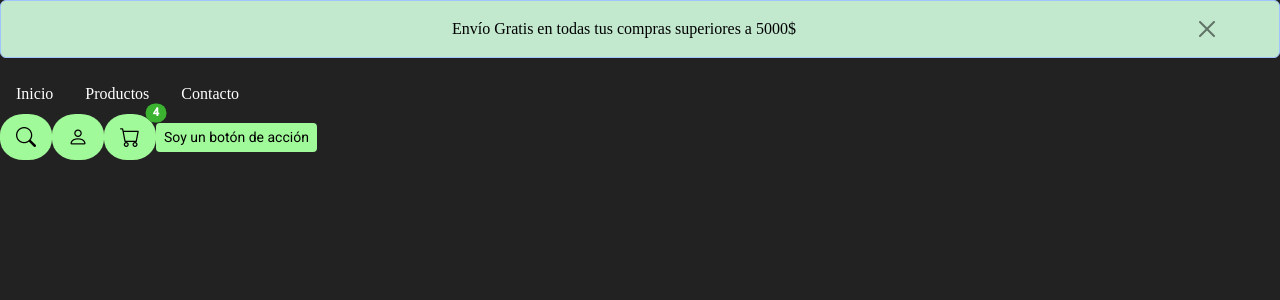
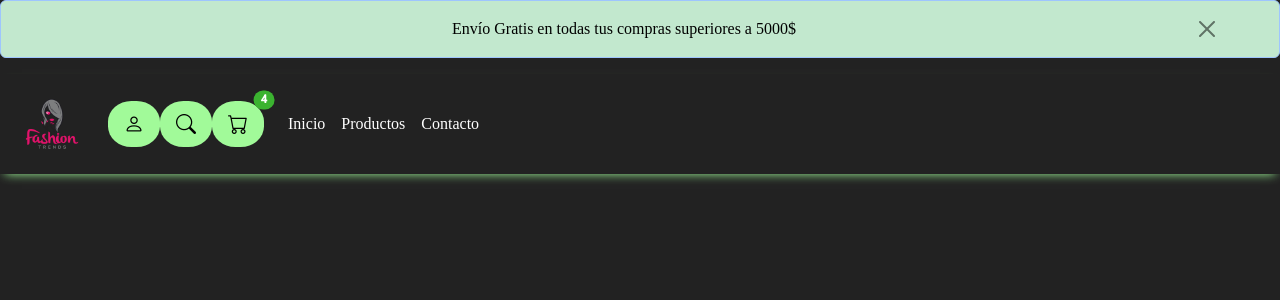
Before and after one commit to Gerschuk/proyecto-frontend-numen, a React (Create React App) app: page / in a window 1280 px wide. Shown: the top 300 px of the page. Built offline with nearby package versions, Linux system fonts and the light colour scheme.

Commit message:
Feat(Navbar): Actualización de componentes
- Se agregó un collapse
- Se agregó el logo
- Se agregó un borde inferior
- Faltan estilos para desktop

```diff
--- a/src/App.js
+++ b/src/App.js
@@ -28,10 +28,6 @@ function App() {
       <Alerta texto="Envío Gratis en todas tus compras superiores a 5000$" />
       <header>
         <Navbar contenido={paginas} />
-        <Boton icono="buscar" circulo="true"/>
-        <Boton icono="login" circulo="true" />
-        <Boton icono="carrito" circulo="true" cantArticulos="4"/>
-        <Boton texto = "Soy un botón de acción"/>
       </header>
     </>
   );
--- a/src/assets/componentes/navbar/Navbar.js
+++ b/src/assets/componentes/navbar/Navbar.js
@@ -1,4 +1,6 @@
 import "./navbar.css";
+import logo from "../../imagenes/logo.png";
+import Boton from "../boton/Boton";
 
 function Navbar({ contenido }) {
     const listaEnlaces = contenido.map(enlace => {
@@ -9,11 +11,27 @@ function Navbar({ contenido }) {
         )
     });
 
+
     return (
-        <nav>
-            <ul className="nav">
-                {listaEnlaces}
-            </ul>
+        <nav className="navbar navbar-expand-lg">
+            <div className="container-fluid">
+                <a className="navbar-brand" href="/index">
+                    <img className="img-fluid" src={logo} alt="Fashion Trends logo"></img>
+                </a>
+                <div className="d-flex flex-row-reverse">
+                    <button className="navbar-toggler ms-4" type="button" data-bs-toggle="collapse" data-bs-target="#navbarNav" aria-controls="navbarNav" aria-expanded="false" aria-label="Toggle navigation">
+                        <span className="navbar-toggler-icon"></span>
+                    </button>
+                    <Boton icono="carrito" circulo="true" cantArticulos="4" />
+                    <Boton icono="buscar" circulo="true" />
+                    <Boton icono="login" circulo="true" />
+                </div>
+                <div className="collapse navbar-collapse" id="navbarNav">
+                    <ul className="navbar-nav">
+                        {listaEnlaces}
+                    </ul>
+                </div>
+            </div>
         </nav>
     )
 
--- a/src/assets/componentes/navbar/navbar.css
+++ b/src/assets/componentes/navbar/navbar.css
@@ -1,7 +1,26 @@
+@import url(../../css/config.css);
+
+
 .nav-link {
     color: var(--color-texto-principal) !important;
+}
+
+.navbar {
+    box-shadow: 0px 5px 10px -5px var(--color-primario);
+    height: 100px;
+}
+.navbar-brand {
+    width: 80px;
+}
+
+.navbar-toggler {
+    background-color: var(--color-primario);
 }
 
 .nav-link:hover {
     text-shadow: 1px 1px 1px var(--color-primario);
 }
+
+.navbar-collapse {
+    padding-left: 1rem;
+}
```
Also changed, not shown: src/assets/imagenes/logo.png (added).
